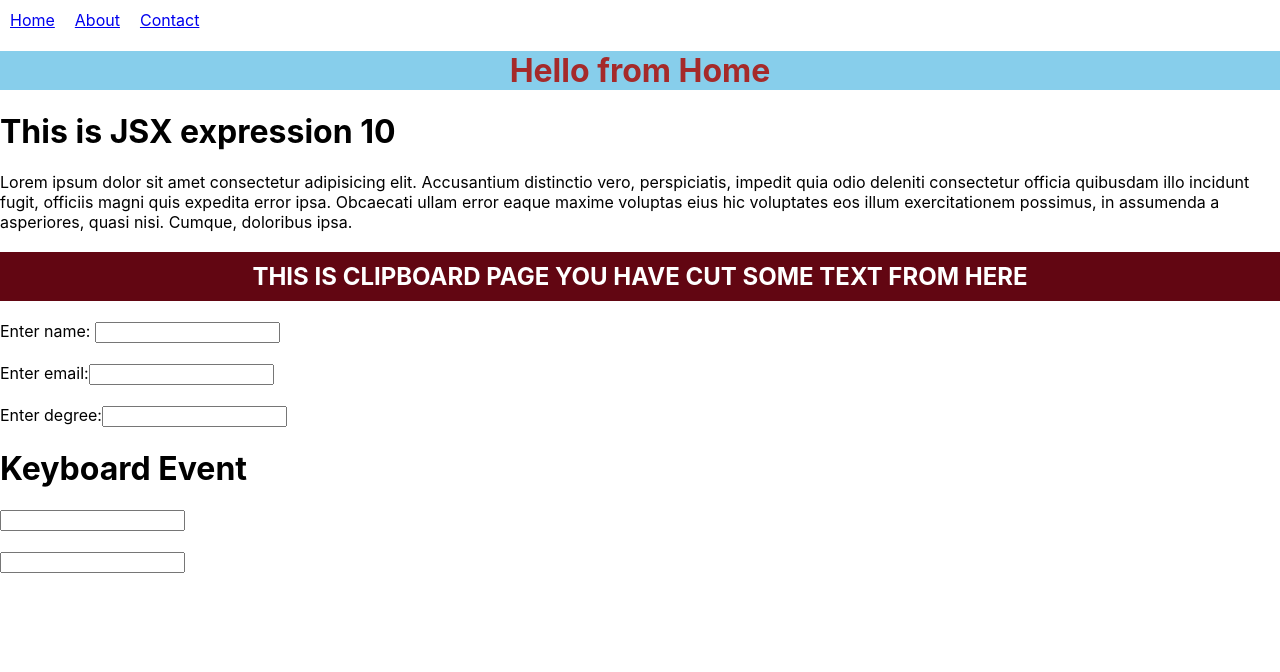
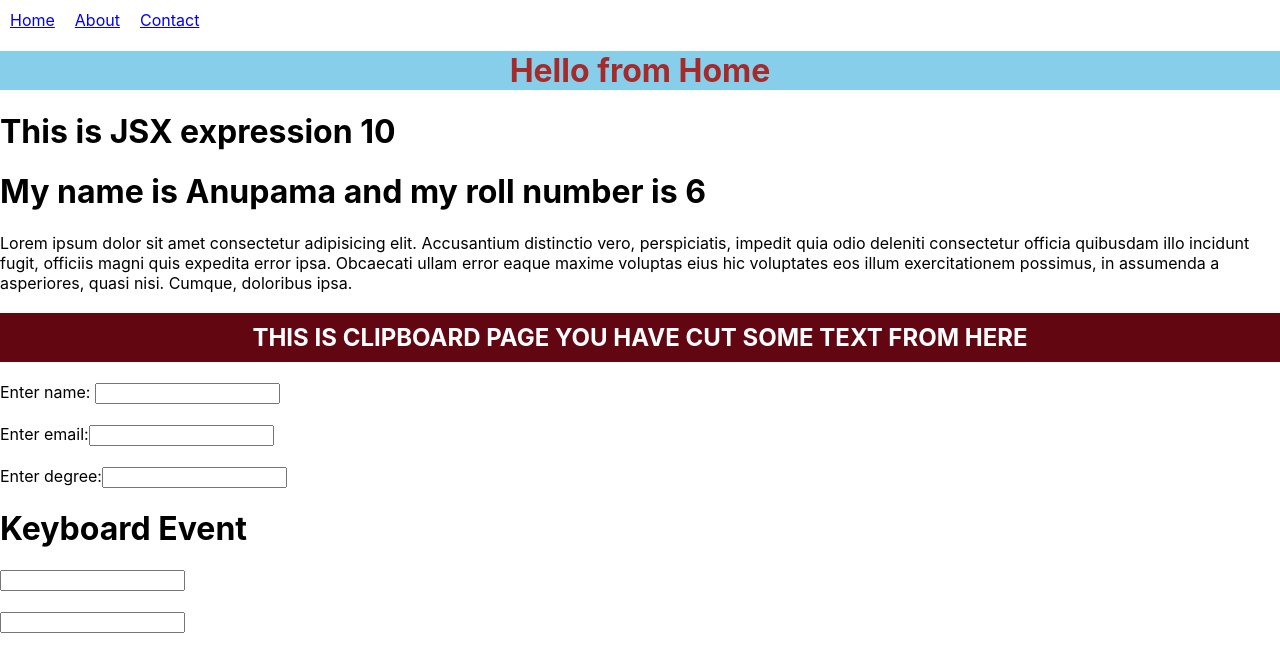
Before and after one commit to anupamahalder/react-learning, a React (Create React App) app in the folder practice-project/: page / in a window 1280 px wide. Shown: the top 672 px of the page. Built offline with nearby package versions, Linux system fonts and the light colour scheme.

Commit message:
Added template literals in React to concat text with other values or text

```diff
--- a/practice-project/src/pages/Home.jsx
+++ b/practice-project/src/pages/Home.jsx
@@ -19,11 +19,17 @@ const Home = () => {
         console.log("You have blur on input!");
     }
     const textStyleForElement = {backgroundColor: '#620612', color:'white', textAlign: 'center', padding: '10px', textTransform:'uppercase'};
+
+    const myData = {
+        name: "Anupama",
+        roll: 6
+    }
     return (
         <div>
             <Header/>
             <h1 className='home'>Hello from Home</h1>
             <h1>This is JSX expression {5+5}</h1>
+            <h1>{`My name is ${myData.name} and my roll number is ${myData.roll}`}</h1>
             {/* Copy Event  */}
             <div>
                 <p onCopy={copyText}>Lorem ipsum dolor sit amet consectetur adipisicing elit. Accusantium distinctio vero, perspiciatis, impedit quia odio deleniti consectetur officia quibusdam illo incidunt fugit, officiis magni quis expedita error ipsa. Obcaecati ullam error eaque maxime voluptas eius hic voluptates eos illum exercitationem possimus, in assumenda a asperiores, quasi nisi. Cumque, doloribus ipsa.</p>
```
Also changed, not shown: 1 other file (tests, documents, lock files or other folders).
